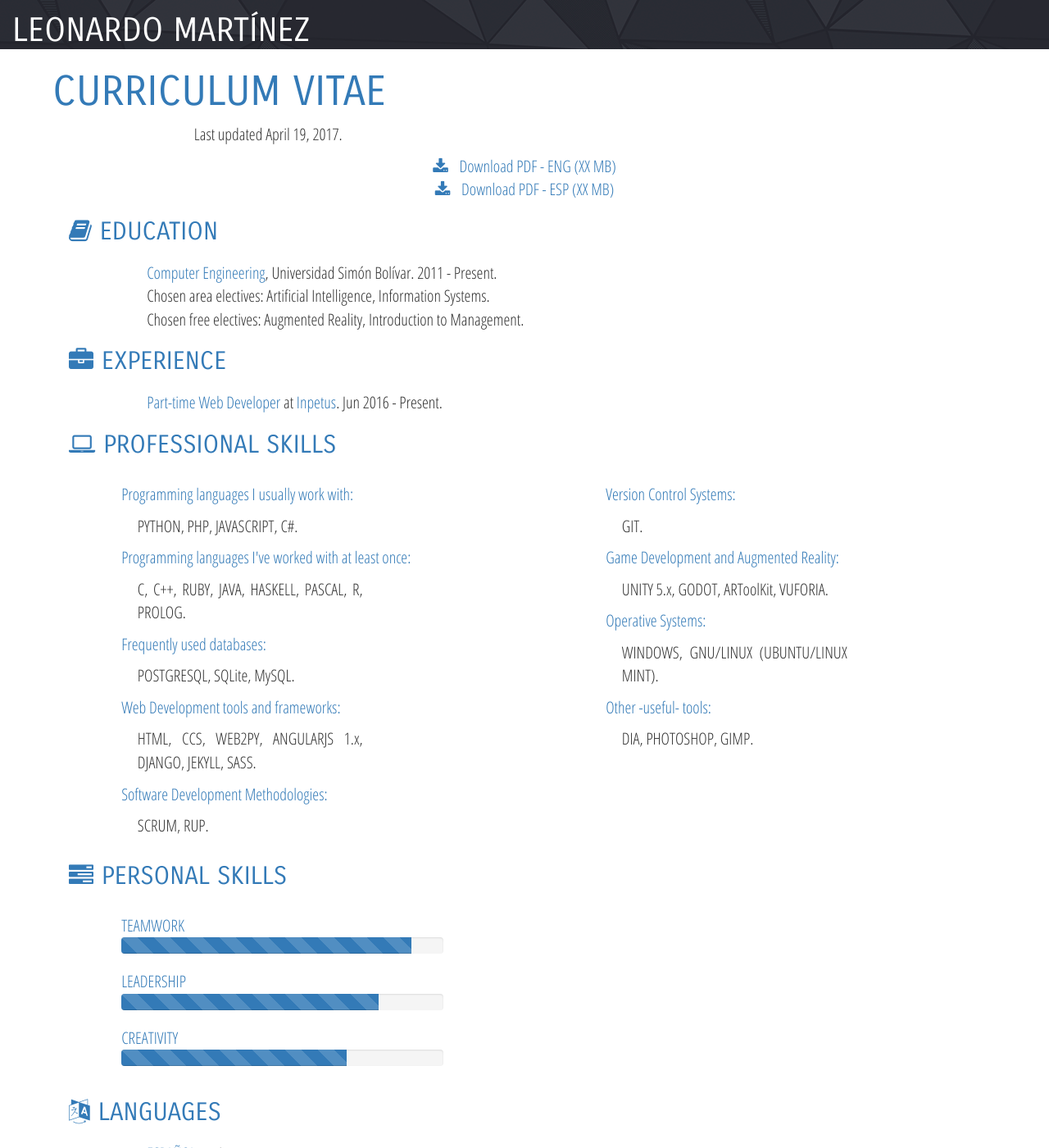
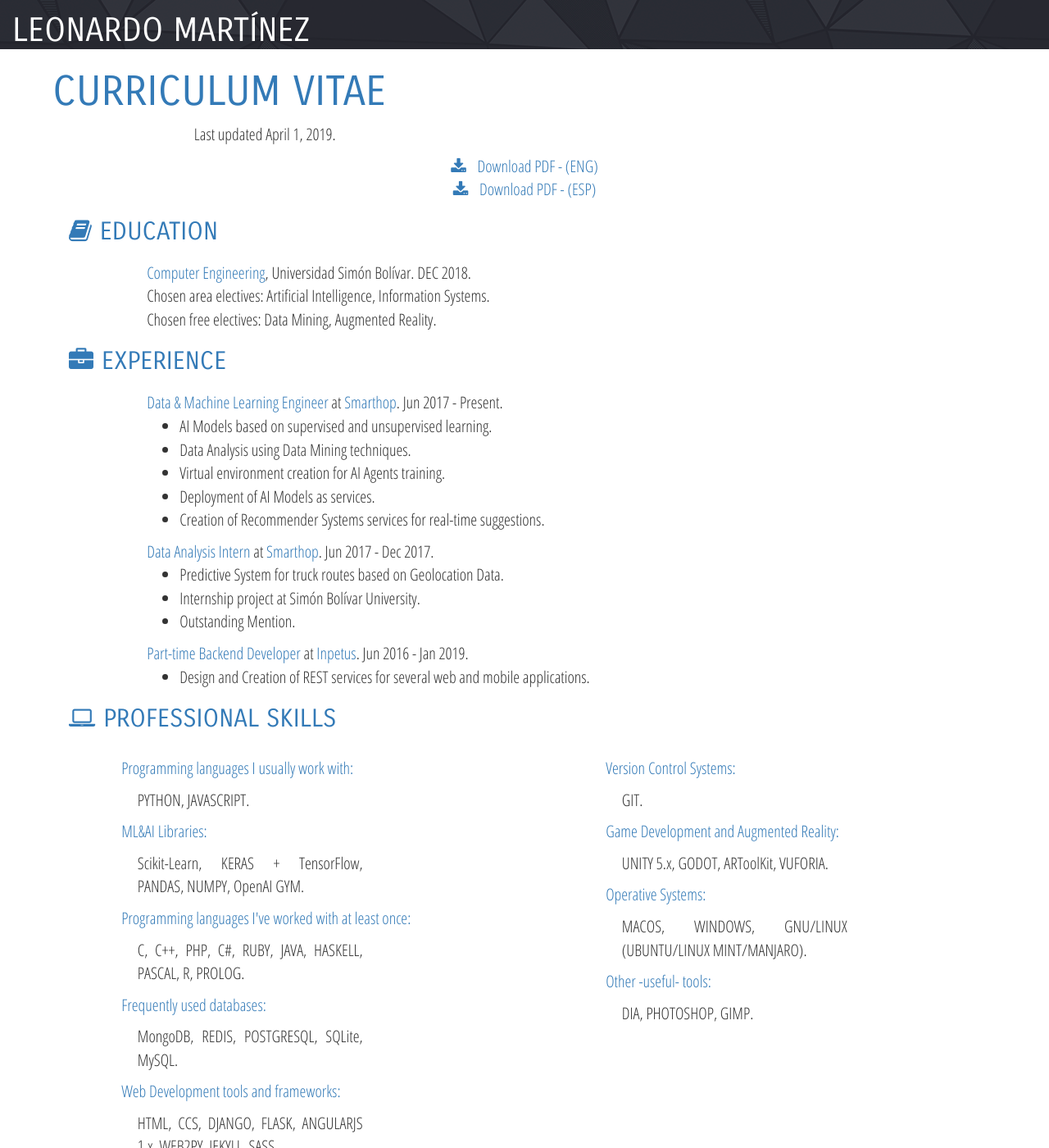
Before and after one commit to leotms/leotms.github.io, a Jekyll site: the page built from cv.html, in a window 1280 px wide and 1400 px high. Shown: the whole window at 82% size. Built offline with Jekyll 4.4.1, drawn with Linux system fonts in a browser that asks for light colours; some of the changed text lies outside the part shown.

Commit message:
2019 Updates. P1

```diff
--- a/_includes/head.html
+++ b/_includes/head.html
@@ -5,6 +5,7 @@
   <title> Leonardo Martínez </title>
   <link rel="stylesheet" href="/styles/style.css" />
   <link rel="stylesheet" href="/fontawesome/css/font-awesome.min.css" />
+  <link rel="shortcut icon" type="image/png" href="/favicon.png">
   <script src="/js/jquery.min.js"></script>
   <script src="/js/bootstrap.min.js"></script>
   <script>
--- a/cv.html
+++ b/cv.html
@@ -6,41 +6,69 @@ permalink: /cv/
 
 <h3 class="leotms-page-title"> {{ page.title }} </h3>
 
-<p>Last updated April 19, 2017.</p>
+<p>Last updated April 1, 2019.</p>
 <center>
-  <div><a href="{{ site.url }}/download/LEONARDO_MARTINEZ_CV_ENG_2017.pdf"><i class="fa fa-download" aria-hidden="true"></i> Download PDF - ENG (XX MB)</a></div>
-  <div><a href="{{ site.url }}/download/LEONARDO_MARTINEZ_CV_ESP_2017.pdf"><i class="fa fa-download" aria-hidden="true"></i> Download PDF - ESP (XX MB)</a></div>
+  <div><a href="{{ site.url }}/download/LEONARDO_MARTINEZ_CV_ENG_2019.pdf"><i class="fa fa-download" aria-hidden="true"></i> Download PDF - (ENG)</a></div>
+  <div><a href="{{ site.url }}/download/LEONARDO_MARTINEZ_CV_ESP_2019.pdf"><i class="fa fa-download" aria-hidden="true"></i> Download PDF - (ESP)</a></div>
 </center>
 
 <h2><i class="fa fa-book" aria-hidden="true"></i>EDUCATION</h2>
   <div class="leotms-cv-box">
-    <span>Computer Engineering</span>, Universidad Simón Bolívar. 2011 - Present.<br>
-    Chosen area electives: Artificial Intelligence, Information Systems. <br>
-    Chosen free electives: Augmented Reality, Introduction to Management.
+    <span>Computer Engineering</span>, Universidad Simón Bolívar. DEC 2018.<br>
+    Chosen area electives: Artificial Intelligence, Information Systems.<br>
+    Chosen free electives: Data Mining, Augmented Reality.
   </div>
 <h2><i class="fa fa-briefcase" aria-hidden="true"></i>EXPERIENCE </h2>
+
   <div class="leotms-cv-box">
-    <span>Part-time Web Developer</span> at <a href="http://inpetus.com/">Inpetus</a>. Jun 2016 - Present.<br>
+    <span>Data & Machine Learning Engineer</span> at <a href="http://smarthop.co/">Smarthop</a>. Jun 2017 - Present.<br>
+    <ul>
+      <li>AI Models based on supervised and unsupervised learning.</li>
+      <li>Data Analysis using Data Mining techniques.</li>
+      <li>Virtual environment creation for AI Agents training.</li>
+      <li>Deployment of AI Models as services.</li>
+      <li>Creation of Recommender Systems services for real-time suggestions.</li>
+    </ul>
   </div>
+
+  <div class="leotms-cv-box">
+    <span>Data Analysis Intern</span> at <a href="http://smarthop.co/">Smarthop</a>. Jun 2017 - Dec 2017.<br>
+    <ul>
+      <li>Predictive System for truck routes based on Geolocation Data.</li>
+      <li>Internship project at Simón Bolívar University.</li>
+      <li>Outstanding Mention.</li>
+    </ul>
+  </div>
+  <div class="leotms-cv-box">
+    <span>Part-time Backend Developer</span> at <a href="http://inpetus.com/">Inpetus</a>. Jun 2016 - Jan 2019.<br>
+      <ul>
+        <li>Design and Creation of REST services for several web and mobile applications.</li>
+      </ul>
+  </div>
+
 <h2><i class="fa fa-laptop" aria-hidden="true"></i>PROFESSIONAL SKILLS </h2>
   <div class="row">
     <div class="col-sm-12 col-md-6">
       <div class="leotms-column-box">
         <span>Programming languages I usually work with:</span><br>
         <p>
-          PYTHON, PHP, JAVASCRIPT, C#.<br>
+          PYTHON, JAVASCRIPT.<br>
+        </p>
+        <span>ML&AI Libraries:</span><br>
+        <p>
+          Scikit-Learn, KERAS + TensorFlow, PANDAS, NUMPY, OpenAI GYM.
         </p>
         <span>Programming languages I've worked with at least once:</span><br>
         <p>
-          C, C++, RUBY, JAVA, HASKELL, PASCAL, R, PROLOG.<br>
+          C, C++, PHP, C#, RUBY, JAVA, HASKELL, PASCAL, R, PROLOG.<br>
         </p>
         <span>Frequently used databases:</span><br>
         <p>
-          POSTGRESQL, SQLite, MySQL.
+          MongoDB, REDIS, POSTGRESQL, SQLite, MySQL.
         </p>
         <span>Web Development tools and frameworks:</span><br>
         <p>
-          HTML, CCS, WEB2PY, ANGULARJS 1.x, DJANGO, JEKYLL, SASS.<br>
+          HTML, CCS, DJANGO, FLASK, ANGULARJS 1.x, WEB2PY, JEKYLL, SASS.<br>
         </p>
         <span>Software Development Methodologies:</span><br>
         <p>
@@ -60,7 +88,7 @@ permalink: /cv/
         </p>
         <span>Operative Systems:</span><br>
         <p>
-          WINDOWS, GNU/LINUX (UBUNTU/LINUX MINT).<br>
+          MACOS, WINDOWS, GNU/LINUX (UBUNTU/LINUX MINT/MANJARO).<br>
         </p>
         <span>Other -useful- tools:</span><br>
         <p>
@@ -73,20 +101,14 @@ permalink: /cv/
 <div class="row">
   <div class="col-sm-12 col-md-6">
     <div class="leotms-column-box">
-      <span>TEAMWORK</span>
-      <div class="progress">
-        <div class="progress-bar progress-bar-striped" role="progressbar" aria-valuenow="90" aria-valuemin="0" aria-valuemax="100" style="width:90%">
-        </div>
+      <div class="leotms-cv-box">
+        <span>TEAMWORK & COMMUNICATION</span>
       </div>
-      <span>LEADERSHIP</span>
-      <div class="progress">
-        <div class="progress-bar progress-bar-striped" role="progressbar" aria-valuenow="80" aria-valuemin="0" aria-valuemax="100" style="width:80%">
-        </div>
+      <div class="leotms-cv-box">
+        <span>LEADERSHIP</span><br>
       </div>
-      <span>CREATIVITY</span>
-      <div class="progress">
-        <div class="progress-bar progress-bar-striped" role="progressbar" aria-valuenow="70" aria-valuemin="0" aria-valuemax="100" style="width:70%">
-        </div>
+      <div class="leotms-cv-box">
+        <span>CREATIVITY</span><br>
       </div>
     </div>
   </div>
--- a/projects.html
+++ b/projects.html
@@ -6,7 +6,7 @@ permalink: /projects/
 
 <h3 class="leotms-page-title"> {{ page.title }} </h3>
 
-<p>Here's a list of my favourite recent projects. Some of them have their source code available on my <a href="https://github.com/leotms"> GitHub Profile.</a>
+<p>Here's a list of my favorite projects. Some of them have their source code available on my <a href="https://github.com/leotms"> GitHub Profile.</a>
 </p>
 
 {% if site.posts.size > 0 %}
```
Also changed, not shown: _data/latestprojects.json (+10 -0 lines), _posts/2019-04-01-papibot.markdown (added, +12 -0 lines), _posts/2019-04-01-stack_overflow.markdown (added, +10 -0 lines), about.html (+15 -13 lines), Gemfile.lock, favicon.png (added), img/posts/papibot.jpg (added), 2 other files.
